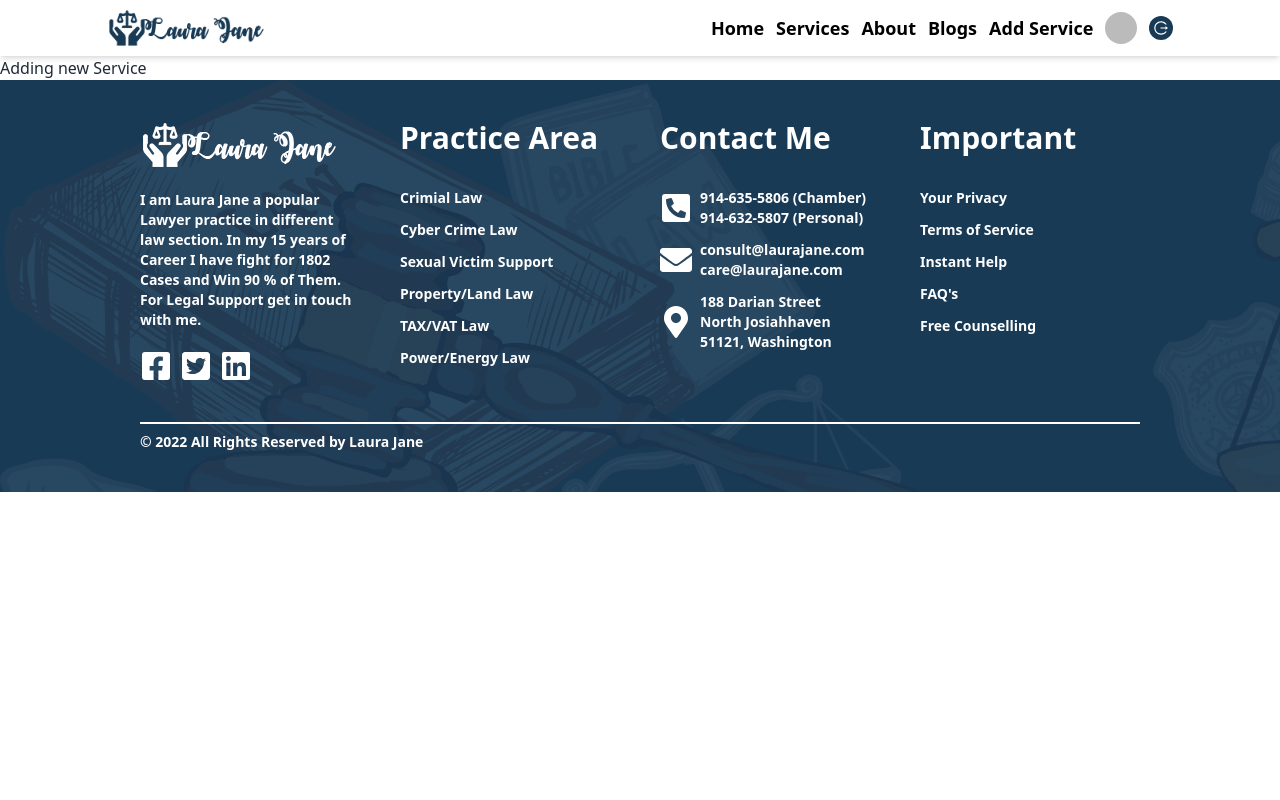
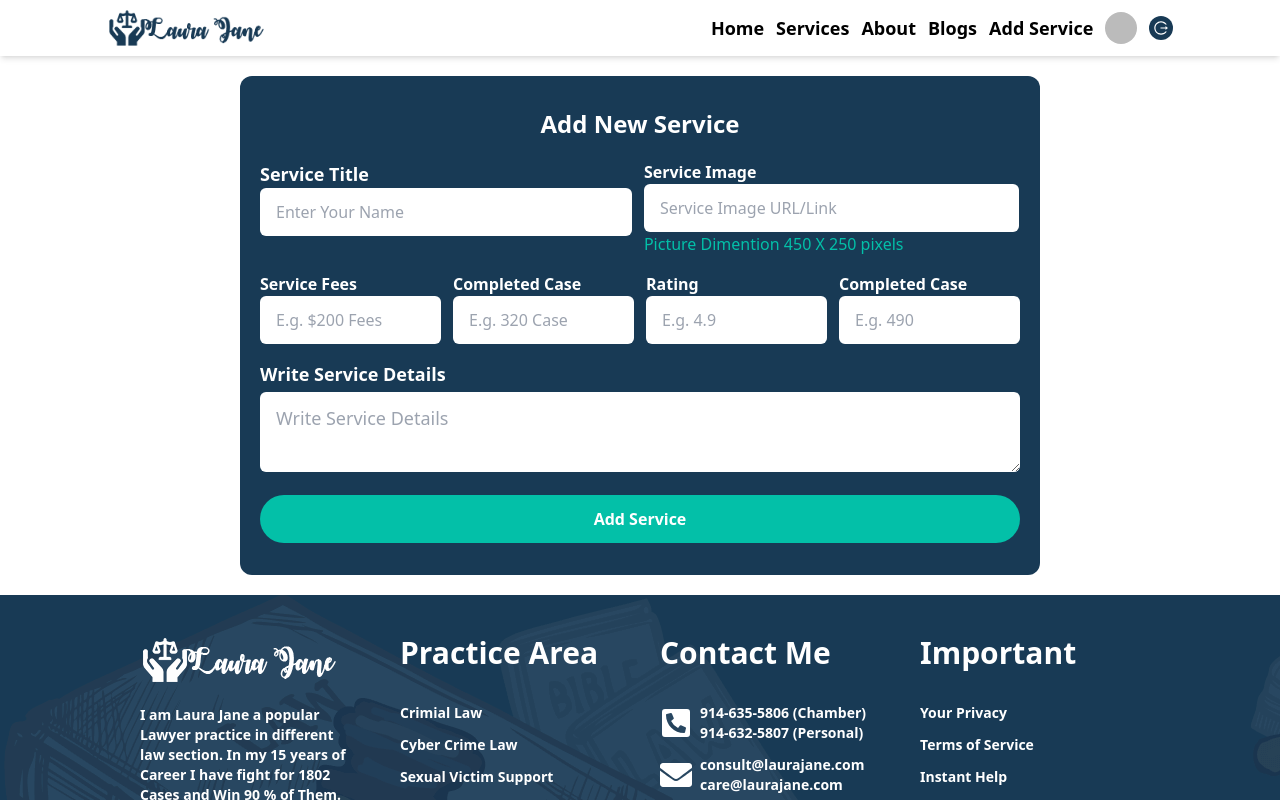
Before and after one commit to saadhossain/laura-jane, a React (Create React App) app: page /add-service in a window 1280 px wide. Shown: the top 800 px of the page. Built offline with nearby package versions, Linux system fonts and the light colour scheme; no server answers; sample sign-in values are in the browser's storage.

Commit message:
Adding a New Service by User Feature added

```diff
--- a/src/Pages/AddService/AddService.js
+++ b/src/Pages/AddService/AddService.js
@@ -1,9 +1,99 @@
-import React from 'react';
+import React, { useContext, useState } from 'react';
+import toast from 'react-hot-toast';
+import { AuthContext } from '../../Context/AuthProvider';
 
 const AddService = () => {
+    //Get Logged in user from context
+    const { user } = useContext(AuthContext);
+
+    //Store all Field value when user input
+    const [serviceDetails, setServiceDetails] = useState()
+    const handleFieldValue = (e) => {
+        const field = e.target.name;
+        const value = e.target.value;
+        const updatedDetails = {...serviceDetails};
+        updatedDetails[field] = value;
+        setServiceDetails(updatedDetails)
+
+    }
+    //Store all Service data to make it easier to send via body
+    const serviceData = {
+        name: serviceDetails?.title,
+        description: serviceDetails?.description,
+        serviceCost: serviceDetails?.fees,
+        completedCase: serviceDetails?.completed,
+        rating: {
+            total: serviceDetails?.totalRate,
+            rate: serviceDetails?.rating
+        },
+        img: serviceDetails?.serviceImg,
+        addedBy: user.email
+    }
+    //Handle Post/Create/Add new Service
+    const handleAddService = (e) => {
+        e.preventDefault()
+        console.log(serviceDetails);
+        fetch('http://localhost:5000/services/add', {
+            method: 'POST',
+            headers: {
+                'content-type': 'application/json'
+            },
+            body: JSON.stringify(serviceData)
+        })
+        .then(res => res.json())
+        .then(data => {
+            if(data.acknowledged){
+                toast.success('New Service Added Successful...')
+                e.target.reset()
+            }
+        })
+        .catch(err => console.error(err))
+    }
+
     return (
-        <div>
-            <h1>Adding new Service</h1>
+        <div className='w-11/12 lg:w-10/12 mx-auto lg:flex gap-5 justify-center items-start my-5'>
+
+            <div className="w-full lg:w-9/12 py-8 rounded-xl bg-jane text-white flex flex-col items-center">
+                <h1 className="text-2xl font-bold text-center mb-5">Add New Service</h1>
+                <form onSubmit={handleAddService} className="space-y-4 mx-5 ">
+                    {/* Field First Row */}
+                    <div className='lg:flex gap-3 mx-2 lg:mx-0 '>
+                        <div>
+                            <label htmlFor="title" className="text-lg font-semibold">Service Title</label>
+                            <input onBlur={handleFieldValue} type="text" name="title" id="title" placeholder="Enter Your Name" className="w-full px-4 py-3 rounded-md text-gray-900" />
+                        </div>
+                        <div>
+                            <label htmlFor="serviceImg" className="text-md font-semibold">Service Image</label>
+                            <input onBlur={handleFieldValue} type="text" name="serviceImg" id="serviceImg" placeholder="Service Image URL/Link" className="w-full px-4 py-3 rounded-md text-gray-900" />
+                            <p className='text-jane2nd'>Picture Dimention 450 X 250 pixels</p>
+                        </div>
+                    </div>
+                    {/* Input Fields Second Row */}
+                    <div className='grid grid-cols-2 lg:grid-cols-4 gap-3 mx-2 lg:mx-0 '>
+                        <div>
+                            <label htmlFor="fees" className="text-md font-semibold">Service Fees</label>
+                            <input onBlur={handleFieldValue} type="digit" name="fees" id="fees" placeholder="E.g. $200 Fees" className="w-full px-4 py-3 rounded-md text-gray-900" />
+                        </div>
+                        <div>
+                            <label htmlFor="completed" className="text-md font-semibold">Completed Case</label>
+                            <input onBlur={handleFieldValue} type="digit" name="completed" id="completed" placeholder="E.g. 320 Case" className="w-full px-4 py-3 rounded-md text-gray-900" />
+                        </div>
+                        <div>
+                            <label htmlFor="rating" className="text-md font-semibold">Rating</label>
+                            <input onBlur={handleFieldValue} type="number" name="rating" id="rating" placeholder="E.g. 4.9" className="w-full px-4 py-3 rounded-md text-gray-900" />
+                        </div>
+                        <div>
+                            <label htmlFor="totalRate" className="text-md font-semibold">Completed Case</label>
+                            <input onBlur={handleFieldValue} type="digit" name="totalRate" id="totalRate" placeholder="E.g. 490" className="w-full px-4 py-3 rounded-md text-gray-900" />
+                        </div>
+                    </div>
+                    <div className="space-y-1 text-lg mx-2 lg:mx-0">
+                        <label htmlFor="description" className="block text-md font-semibold">Write Service Details</label>
+                        <textarea onBlur={handleFieldValue} name="description" id="description" placeholder="Write Service Details" className="w-full px-4 py-3 rounded-md text-gray-900" />
+                    </div>
+                    <button type='submit' className="block w-full p-3 text-center text-white font-bold bg-jane2nd rounded-3xl">Add Service</button>
+                </form>
+            </div>
         </div>
     );
 };
--- a/src/Pages/WriteAReview/WriteAReview.js
+++ b/src/Pages/WriteAReview/WriteAReview.js
@@ -1,4 +1,3 @@
-import { reload } from 'firebase/auth';
 import React, { useContext, useState } from 'react';
 import toast from 'react-hot-toast';
 import { Link, useLoaderData } from 'react-router-dom';
@@ -39,7 +38,6 @@ const WriteAReview = () => {
             .then(data => {
                 if (data.acknowledged) {
                     toast.success('Review Added Successfully...')
-                    reload()
                 }
             })
             .catch(err => console.error(err))
```
